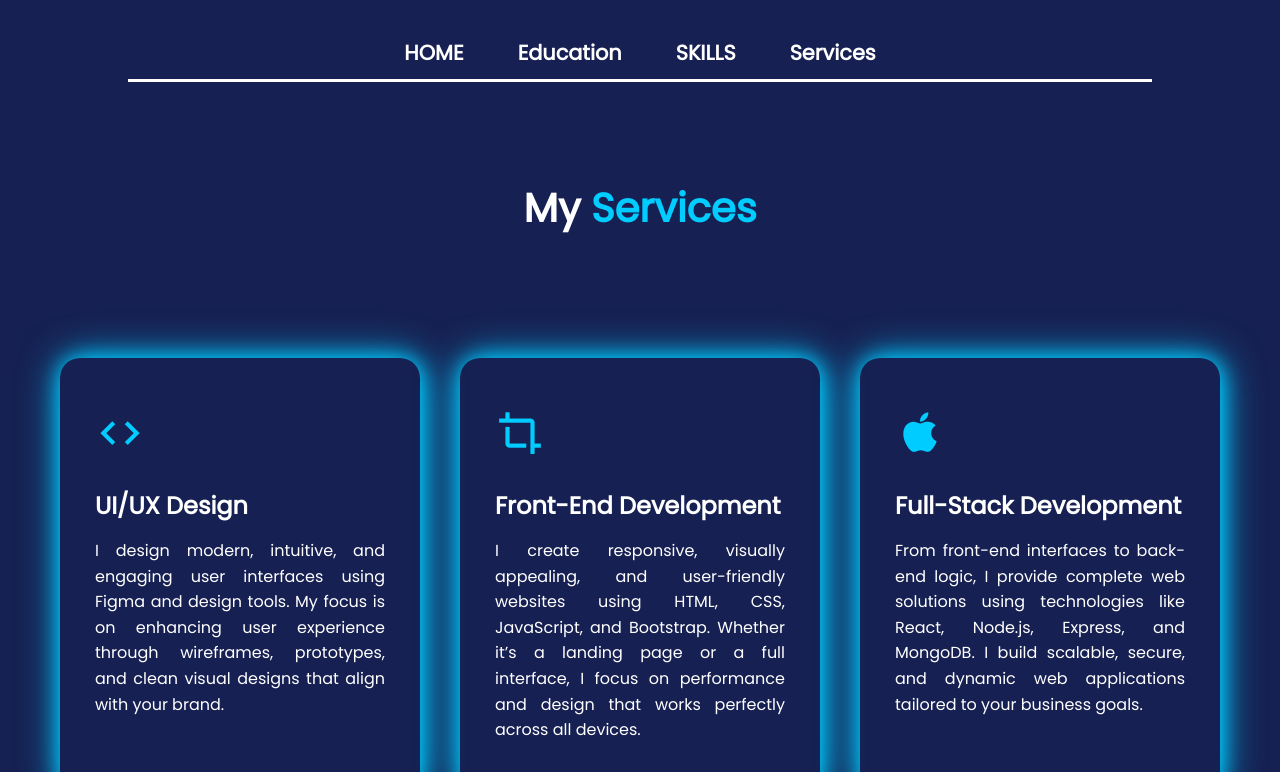
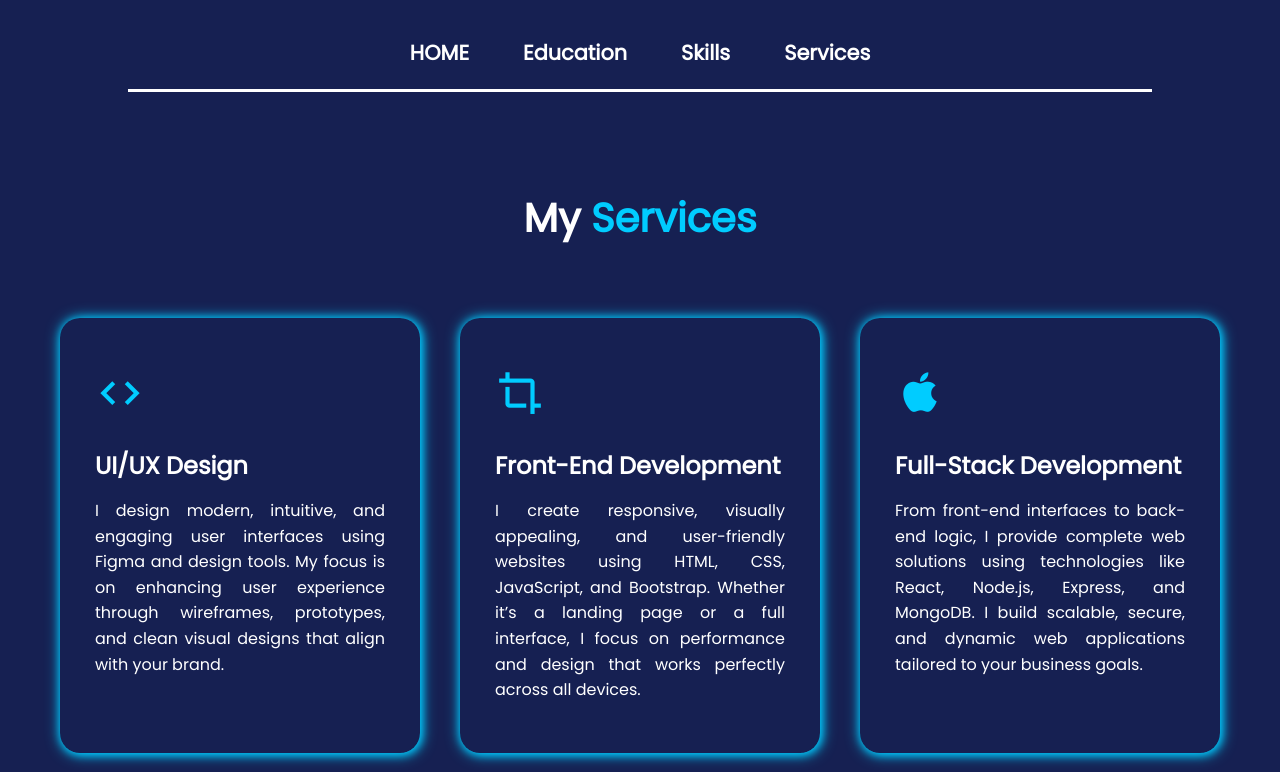
Before and after one commit to insherahgul/InsherahGulPortfolio, a plain HTML site: page servises.html in a window 1280 px wide. Shown: the top 772 px of the page. Drawn offline with nearby package versions, Linux system fonts and the light colour scheme.

Commit message:
Update servises.html

```diff
--- a/servises.html
+++ b/servises.html
@@ -34,6 +34,8 @@
       display: flex;
       flex-direction: column;
       align-items: center;
+        padding-bottom: 10px;
+
     }
 
     .navbar {
@@ -83,7 +85,7 @@
       .sub_titel {
         text-align: center;
         font-size: 40px;
-        padding-bottom: 70px;
+        padding-bottom: 20px;
       }
 
       .sub_titel span {
@@ -102,7 +104,7 @@
   padding: 50px 35px; /* slightly more padding */
   border-radius: 20px;
   transition: background 0.5s, transform 0.5s;
-  box-shadow: 1px 1px 20px #00ccff, 1px 1px 40px #00ccff;
+box-shadow: 1px 1px 8px #00ccff, 1px 1px 15px #00ccff;
   min-height: 360px;
   width: 100%; /* NEW: full width inside the grid */
 }
@@ -203,7 +205,7 @@
           <div class="nav-links">
             <a class="nav-link" href="index.html">HOME</a>
             <a class="nav-link" href="Education.html">Education</a>
-            <a class="nav-link" href="skills.html">SKILLS</a>
+            <a class="nav-link" href="skills.html">Skills</a>
             <a class="nav-link" href="servises.html">Services</a>
           </div>
         </div>
```
